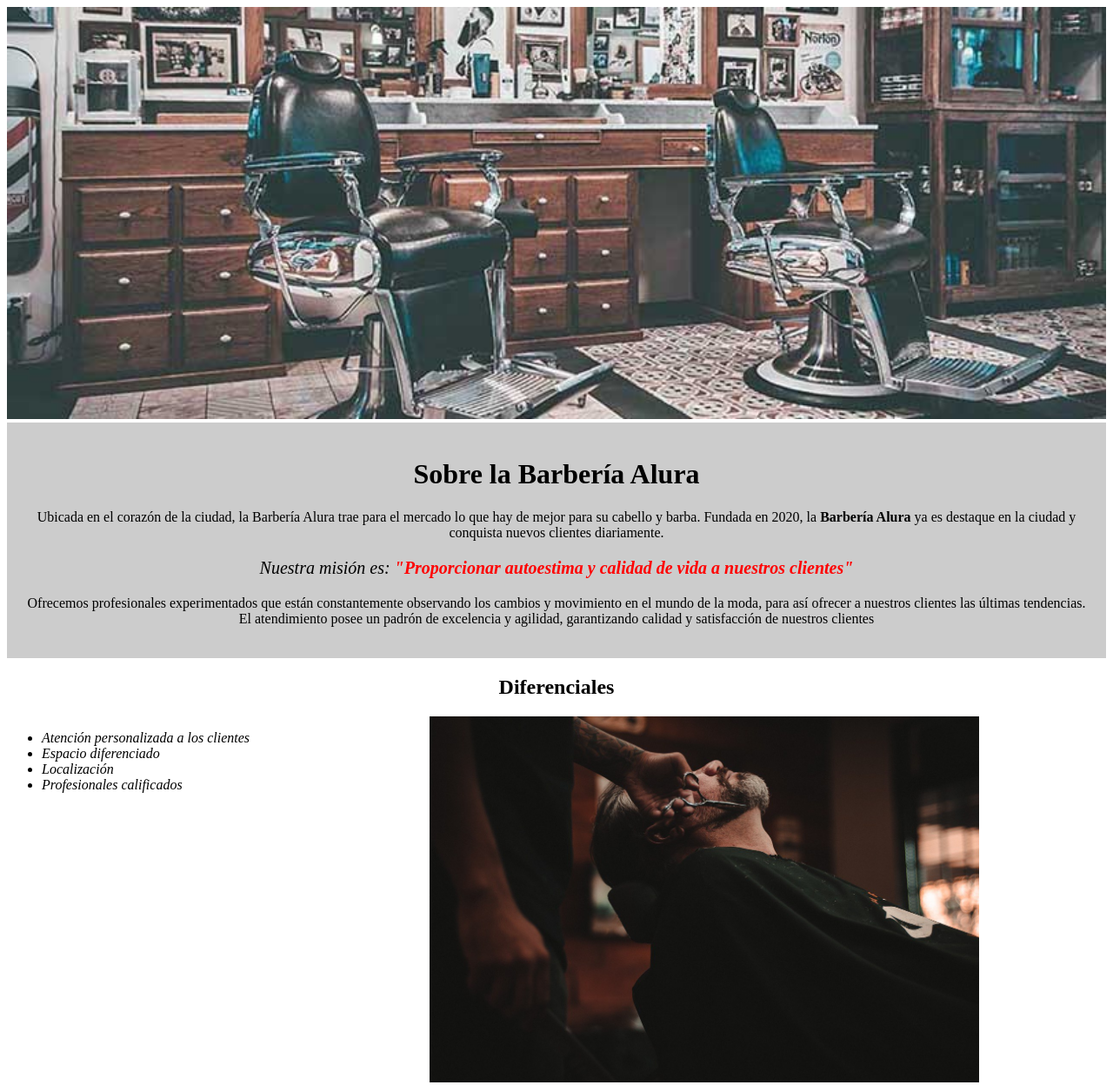
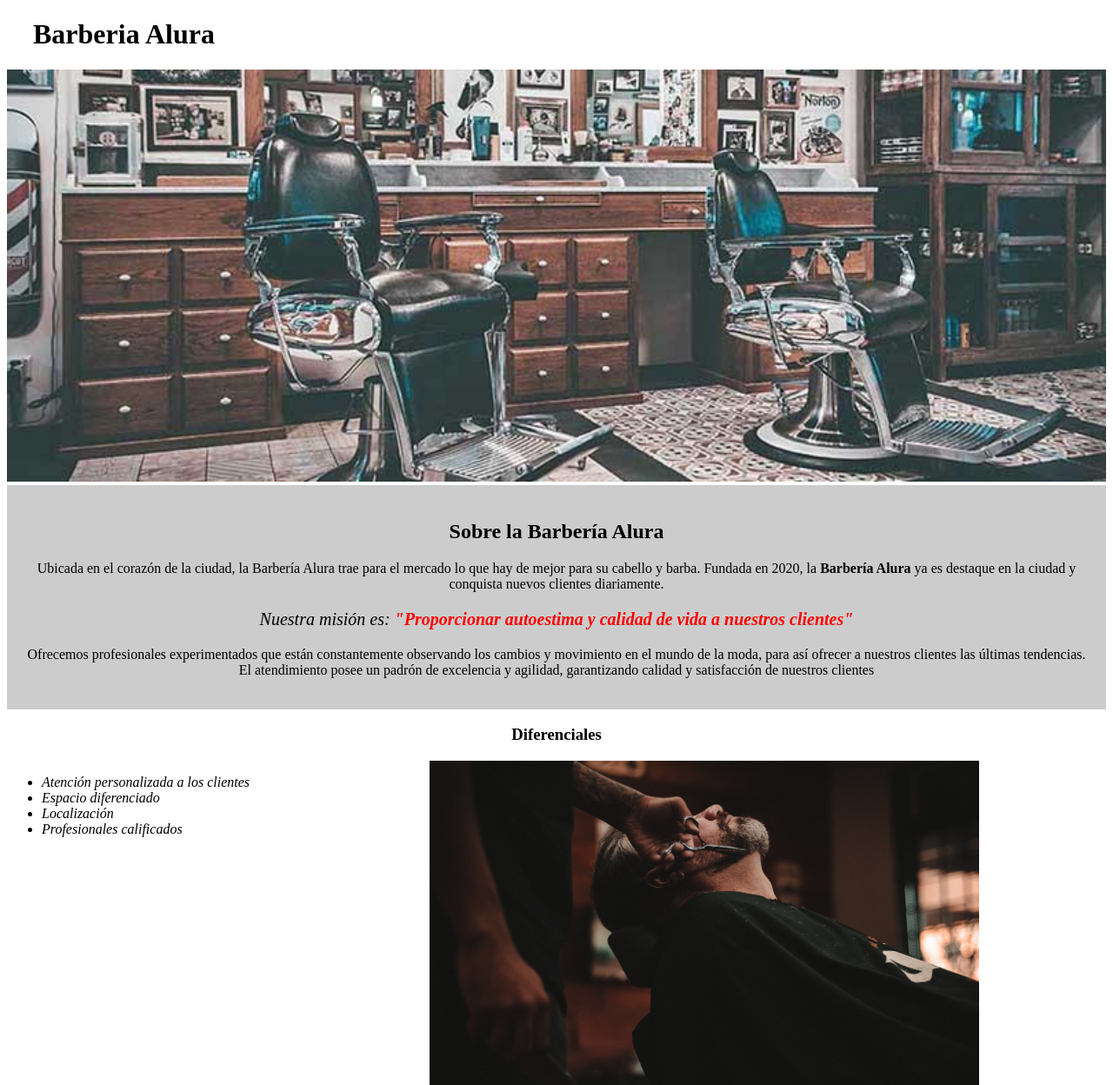
Before and after one commit to FinochioAdrian/Proyecto-Formacion-Front-end-ONE-parte1, a plain HTML site: page index.html in a window 1280 px wide. Shown: the top 1248 px of the page at 87% size. Drawn offline with Linux system fonts and the light colour scheme.

Commit message:
Añadiendo Header, modificar los titulos - Fin clase 1-

```diff
--- a/css/style.css
+++ b/css/style.css
@@ -7,7 +7,10 @@ body{
 	background: #CCCCCC;
 	padding: 20px;
 }
-h1{
+.titulo-principal{
+padding-left: 30px;
+}
+  .titulo-centralizado{
     text-align: center;
   }
 
@@ -23,9 +26,7 @@ h1{
     font-size: 20px
   }
 
-h2{
-  text-align: center;
-}
+
 .items{
   font-style: italic;
 
--- a/index.html
+++ b/index.html
@@ -11,9 +11,15 @@
 </head>
 
 <body>
+  <header>
+    <h1 class="titulo-principal">
+      Barberia Alura
+    </h1>
+  </header>
+
   <img id="banner" src="img/banner/banner.jpg" alt="" />
   <div class="principal">
-    <h1>Sobre la Barbería Alura</h1>
+    <h2 class="titulo-centralizado">Sobre la Barbería Alura</h2>
 
     <p>Ubicada en el corazón de la ciudad, la Barbería Alura trae para el mercado lo que hay de mejor para su cabello y
       barba. Fundada en 2020, la <strong>Barbería Alura</strong> ya es destaque en la ciudad y conquista nuevos clientes
@@ -31,7 +37,7 @@
 
   <div class="diferenciales">
 
-    <h2>Diferenciales</h2>
+    <h3 class="titulo-centralizado">Diferenciales</h3>
     <ul>
       <li class="items">Atención personalizada a los clientes</li>
       <li class="items">Espacio diferenciado</li>
```
